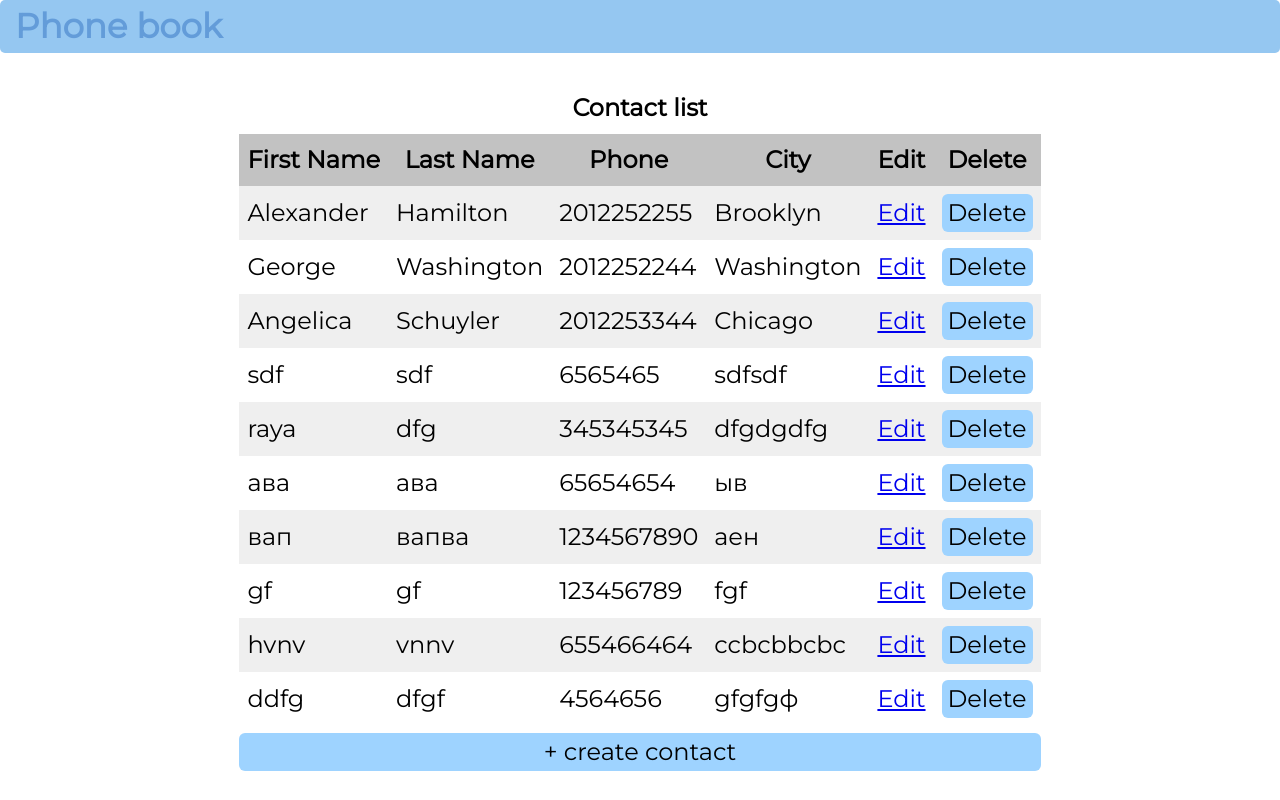
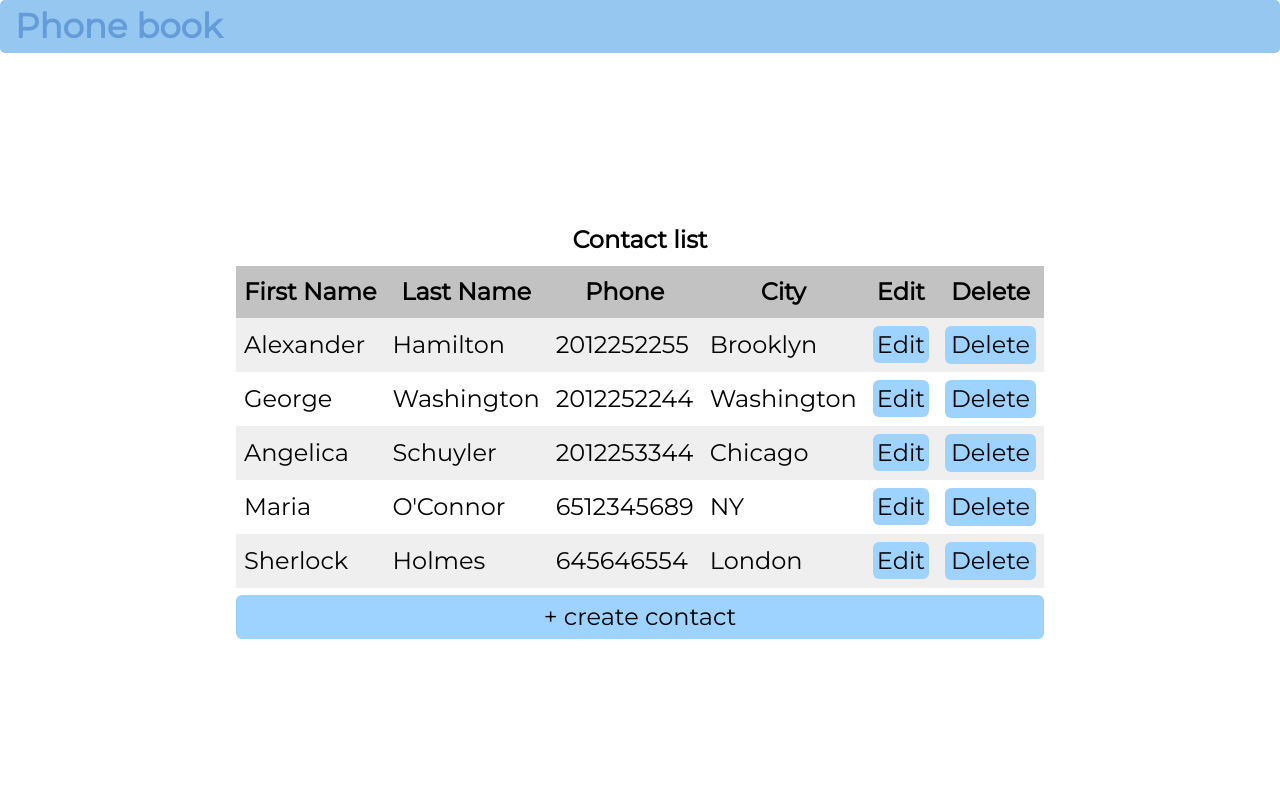
Before and after one commit to ravgusha/phone-book, a React (Create React App) app: page /contacts in a window 1280 px wide. Built offline with nearby package versions, Linux system fonts and the light colour scheme; data requests are answered from the project's data file.

Commit message:
refactor: add Link component

```diff
--- a/data.json
+++ b/data.json
@@ -22,53 +22,18 @@
       "id": "3"
     },
     {
-      "firstName": "sdf",
-      "lastName": "sdf",
-      "phone": "6565465",
-      "city": "sdfsdf",
-      "id": "957bdddf"
+      "firstName": "Maria",
+      "lastName": "O'Connor",
+      "phone": "6512345689",
+      "city": "NY",
+      "id": "a248a06f"
     },
     {
-      "firstName": "raya",
-      "lastName": "dfg",
-      "phone": "345345345",
-      "city": "dfgdgdfg",
-      "id": "527afb13"
-    },
-    {
-      "firstName": "ава",
-      "lastName": "ава",
-      "phone": "65654654",
-      "city": "ыв",
-      "id": "17a3f752"
-    },
-    {
-      "firstName": "вап",
-      "lastName": "вапва",
-      "phone": "1234567890",
-      "city": "аен",
-      "id": "e7ed4f33"
-    },
-    {
-      "firstName": "gf",
-      "lastName": "gf",
-      "phone": "123456789",
-      "city": "fgf",
-      "id": "1b939edc"
-    },
-    {
-      "firstName": "hvnv",
-      "lastName": "vnnv",
-      "phone": "655466464",
-      "city": "ccbcbbcbc",
-      "id": "61613f5c"
-    },
-    {
-      "firstName": "ddfg",
-      "lastName": "dfgf",
-      "phone": "4564656",
-      "city": "gfgfgф",
-      "id": "4fc38181"
+      "firstName": "Sherlock",
+      "lastName": "Holmes",
+      "phone": "645646554",
+      "city": "London",
+      "id": "7814fd08"
     }
   ]
 }
--- a/src/components/Cells/CellEditButton.tsx
+++ b/src/components/Cells/CellEditButton.tsx
@@ -1,7 +1,7 @@
-import { Link } from 'react-router-dom';
+import Link from '../Link';
 
 const CellEditButton = (id: string) => {
-  return <Link to={'/contacts/form/' + id}>Edit</Link>;
+  return <Link to={'/contacts/form/' + id} label={'Edit'} />;
 };
 
 export default CellEditButton;
--- /dev/null
+++ b/src/components/Link/index.tsx
@@ -0,0 +1,12 @@
+import StyledLink from './style';
+
+interface ILink {
+  to: string;
+  label?: string | number;
+}
+
+const Link = ({ to, label }: ILink) => {
+  return <StyledLink to={to}>{label}</StyledLink>;
+};
+
+export default Link;
--- /dev/null
+++ b/src/components/Link/style.ts
@@ -0,0 +1,19 @@
+import { Link } from 'react-router-dom';
+import styled from 'styled-components';
+
+const StyledLink = styled(Link)`
+  color: black;
+  padding: 4px;
+  background-color: #9ed3ff;
+  font-size: 24px;
+  text-decoration: none;
+  border: none;
+  border-radius: 6px;
+  text-align: center;
+
+  &:hover {
+    box-shadow: 0 0 11px rgba(33, 33, 33, 0.2);
+  }
+`;
+
+export default StyledLink;
--- a/src/containers/Contacts/index.tsx
+++ b/src/containers/Contacts/index.tsx
@@ -1,13 +1,12 @@
-import { useNavigate } from 'react-router';
-
 import { useDeleteContactMutation, useGetContactsQuery } from '../../redux/apiSlice';
-import Button from '../../components/Button';
 import Table from '../../components/Table';
 import tableColumns from './tableColumns';
 import ComponentWrapper from '../../components/ComponentWrapper';
+import Link from '../../components/Link';
+
+
 
 const Contacts = () => {
-  const navigate = useNavigate();
 
   const { data: contacts = [], isLoading } = useGetContactsQuery();
 
@@ -18,12 +17,7 @@ const Contacts = () => {
   return (
     <ComponentWrapper isLoading={isLoading}>
       <Table columns={columns} data={contacts} />
-      <Button
-        onClick={() => {
-          navigate('/contacts/add');
-        }}
-        label="+ create contact"
-      />
+      <Link to="/contacts/add" label="+ create contact" />
     </ComponentWrapper>
   );
 };
```
